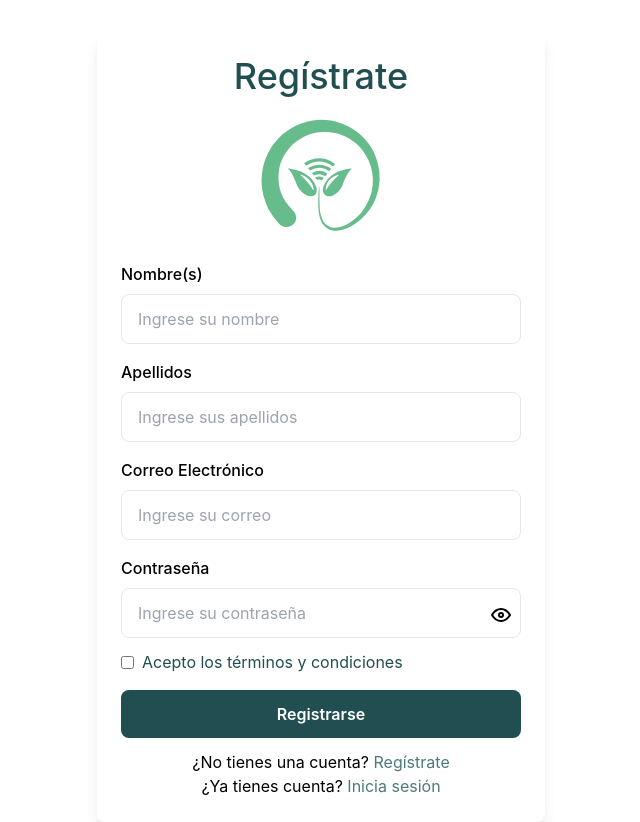
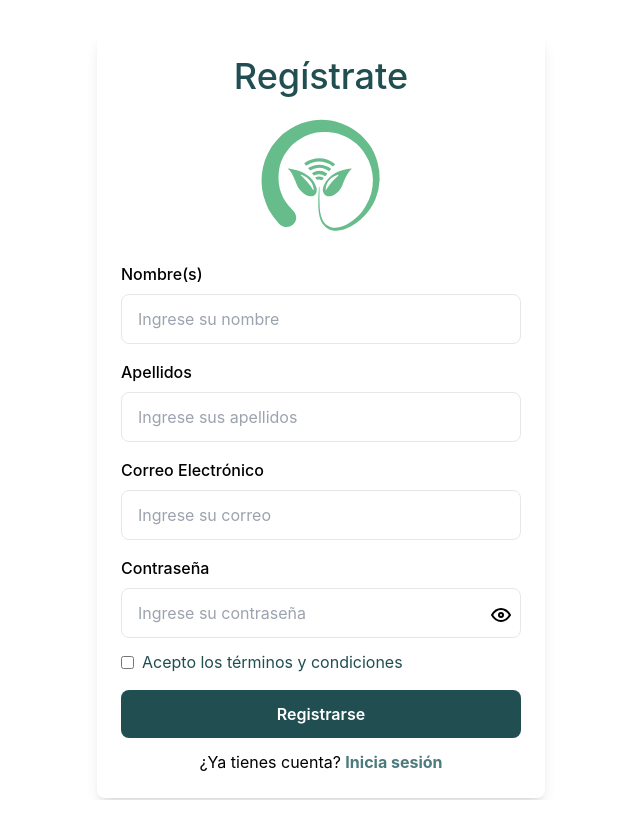
Before and after one commit to ManuelGL10/agroboost, a React (Create React App) app: page /registro in a window 1280 px wide. Shown: the whole page, without its empty margins (319-959 px from the left). After the commit the page ends 800 px from the top, so only its background shows below. Built offline with nearby package versions, Linux system fonts and the light colour scheme; a web font is replaced by a local one.

Commit message:
add ajsutes

```diff
--- a/src/components/ForgottenPassword.js
+++ b/src/components/ForgottenPassword.js
@@ -37,7 +37,7 @@ const ForgottenPassword = () => {
         <button type="submit" className="w-full bg-custom-204E51 text-white font-semibold px-6 py-3 rounded-lg hover:bg-custom-306C73 focus:outline-none focus:bg-custom-306C73 focus:ring-2 focus:ring-custom-204E51">
           Enviar código
         </button>
-        <div className="flex items-center mt-6 mb-40">
+        <div className="flex items-center mt-4">
         </div>
       </form>
     </div>
--- a/src/components/LoginForm.js
+++ b/src/components/LoginForm.js
@@ -64,7 +64,7 @@ const LoginForm = () => {
         </div>
 
         <div className="text-right mb-6">
-          <a href="" className="text-[#4D7A7D]">¿Olvidaste tu contraseña?</a>
+          <a href="/password" className="text-[#4D7A7D]">¿Olvidaste tu contraseña?</a>
         </div>
         <button type="submit" className="w-full bg-custom-204E51 text-white font-semibold px-6 py-3 rounded-lg hover:bg-custom-306C73 focus:outline-none focus:bg-custom-306C73 focus:ring-2 focus:ring-custom-204E51">
           Iniciar Sesión
@@ -85,7 +85,7 @@ const LoginForm = () => {
           </button>
         </div>
         <div className="text-center mt-3">
-         <p>¿No tienes una cuenta? <a href="#" className="text-[#4D7A7D]">Regístrate</a></p>
+         <p>¿No tienes una cuenta? <a href="#" className="text-[#4D7A7D] font-bold">Regístrate</a></p>
         </div>
       </form>
       {/*<ModalBienvenida isOpen={modalIsOpen} onClose={() => setModalIsOpen(false)} />
--- a/src/components/Navbar.js
+++ b/src/components/Navbar.js
@@ -28,7 +28,7 @@ const Navbar = () => {
           </Link>
         </li>
         <li className='p-2'>
-          <Link className='bg-white p-3 max-w-max max-h-max rounded-lg border-2 border-custom-264948 hover:scale-110 transition inline-block text-center'>
+          <Link to="/registro" className='bg-white p-3 max-w-max max-h-max rounded-lg border-2 border-custom-264948 hover:scale-110 transition inline-block text-center'>
             <span className='text-custom-264948 lg:text-lg md:text-base sm:text-sm font-semibold'>Registrarse</span>
           </Link>
         </li>
--- a/src/components/NewPassword.js
+++ b/src/components/NewPassword.js
@@ -82,7 +82,7 @@ const NewPassword = () => {
         <button type="submit" className="w-full bg-custom-204E51 text-white font-semibold px-6 py-3 rounded-lg hover:bg-custom-306C73 focus:outline-none focus:bg-custom-306C73 focus:ring-2 focus:ring-custom-204E51">
           Cambiar contraseña
         </button>
-        <div className="text-center mt-40">
+        <div className="text-center mt-4">
         </div>
       </form>
     </div>
--- a/src/components/RegistroForm.js
+++ b/src/components/RegistroForm.js
@@ -107,8 +107,7 @@ const RegistroForm = () => {
           Registrarse
         </button>
         <div className="text-center mt-3">
-          <p>¿No tienes una cuenta? <a href="#" className="text-[#4D7A7D]">Regístrate</a></p>
-          <p>¿Ya tienes cuenta? <a href="#" className="text-[#4D7A7D]">Inicia sesión</a></p>
+          <p>¿Ya tienes cuenta? <a href="/login" className="text-[#4D7A7D] font-bold">Inicia sesión</a></p>
         </div>
       </form>
       {/*<ModalBienvenida isOpen={modalIsOpen} onClose={() => setModalIsOpen(false)} />
```
